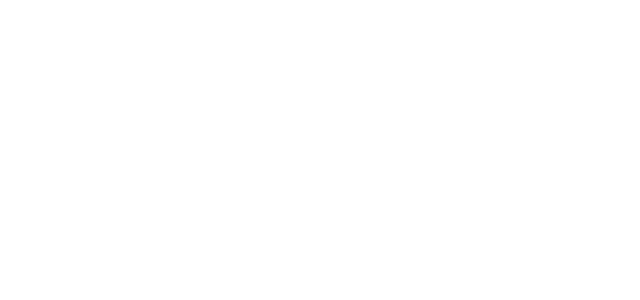
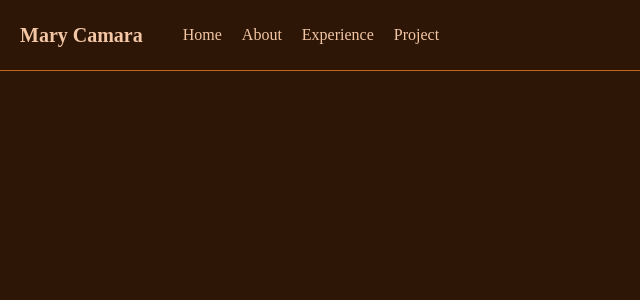
Before and after one commit to marycamara/marycamara-v2, a React (Vite) app: page / in a window 1280 px wide. Shown: the top 300 px of the page, without its empty margins (0-640 px from the left). Built offline with nearby package versions, Linux system fonts and the light colour scheme.

Commit message:
feat: added a navigation with links

```diff
--- a/src/App.css
+++ b/src/App.css
@@ -0,0 +1,5 @@
+body {
+    margin: 0;
+    background-color: #2d1606;
+    color: #fffdfd;
+}
--- a/src/App.jsx
+++ b/src/App.jsx
@@ -1,6 +1,14 @@
+import Hero from './Sections/Hero/Hero'
+import Navbar from './components/Navbar/Navbar'
 import './App.css'
 
+
 function App() {
+  return (
+    <div>
+      <Navbar />
+    </div>
+  )
 
 }
 
--- /dev/null
+++ b/src/components/Navbar/Navbar.css
@@ -0,0 +1,32 @@
+.navbar {
+    display: flex;
+    justify-content:flex-start;
+    align-items: center;
+    padding: 10px 20px;
+    position: sticky;
+    background-color: #2d1606;
+    border-bottom: 1px solid #ca641c;
+}
+
+.nav-logo {
+    font-size: 20px;
+    font-weight:bold;
+    color: #f3c6a5;
+}
+
+.nav-links {
+    list-style: none;
+    display: flex;
+    gap: 20px;
+}
+
+.nav-links a {
+    text-decoration: none;
+    color: #f3c6a5;
+    font-weight: 500;
+
+}
+
+.nav-links a:hover {
+    color: #ca641c;
+}
--- /dev/null
+++ b/src/components/Navbar/Navbar.jsx
@@ -0,0 +1,19 @@
+import './Navbar.css'
+
+export default function Navbar() {
+    return (
+        <nav className='navbar'>
+            <div className='nav-logo'>
+                Mary Camara
+            </div>
+            <ul className='nav-links'>
+                <li><a href='#home'>Home</a></li>
+                <li><a href='#about'>About</a></li>
+                <li><a href='#experience'>Experience</a></li>
+                <li><a href='#project'>Project</a></li>
+                <li><a href='contact'></a></li>
+            </ul>
+        </nav>
+
+    )
+}
```
